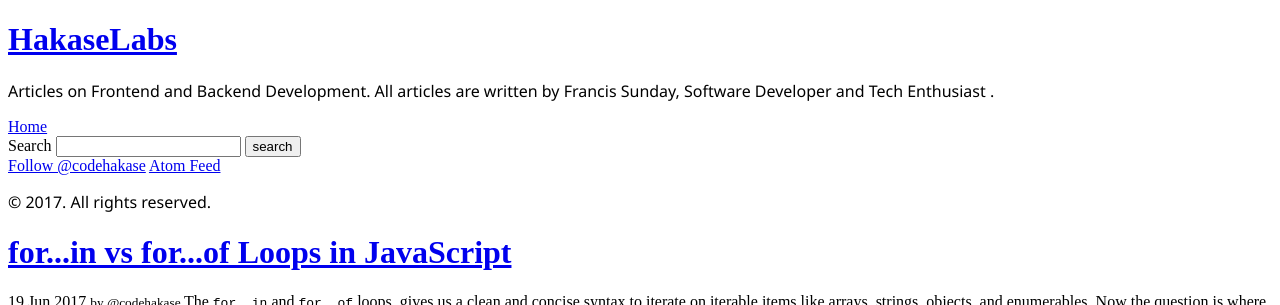
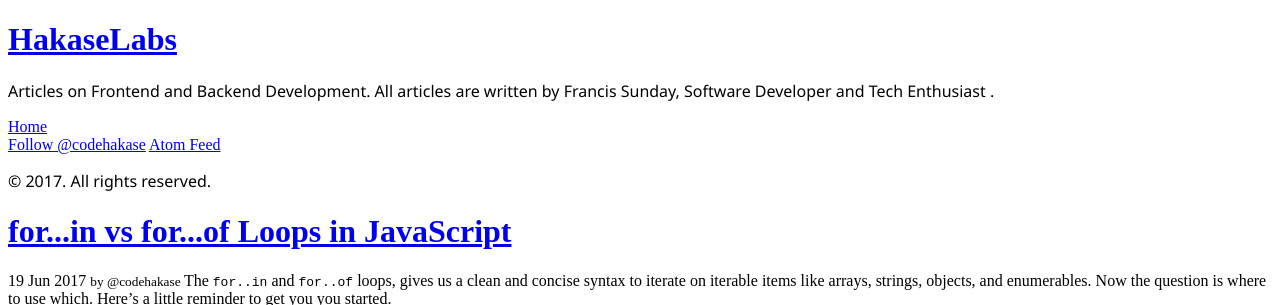
Before and after one commit to 1Rico/hakaselabs.github.io, a Jekyll site: the page built from index.html, in a window 1280 px wide and 900 px high, cut to the strip 0-305 px from the top of the window. Built offline with Jekyll 4.4.1, drawn with Linux system fonts in a browser that asks for light colours; emoji names are drawn with the system emoji font; Markdown is read by kramdown in place of the engine named in the settings; the list of posts is cut into pages by our own code; comment, search, counter and statistics services are not loaded.

Commit message:
sidebar changes

```diff
--- a/_includes/sidebar.html
+++ b/_includes/sidebar.html
@@ -8,14 +8,8 @@
       </h1>
       <p class="lead">{{ site.description }}</p>
     </div>
-
     <nav class="sidebar-nav">
       <a class="sidebar-nav-item{% if page.url == site.baseurl %} active{% endif %}" href="{{ site.baseurl }}">Home</a>
-      <form action="{{site.url}}/search.html" method="get">
-        <label for="search-box">Search</label>
-        <input type="text" id="search-box" name="query">
-        <input type="submit" value="search">
-      </form>
       {% comment %}
         The code below dynamically generates a sidebar nav of pages with
         `layout: page` in the front-matter. See readme for usage.
```
